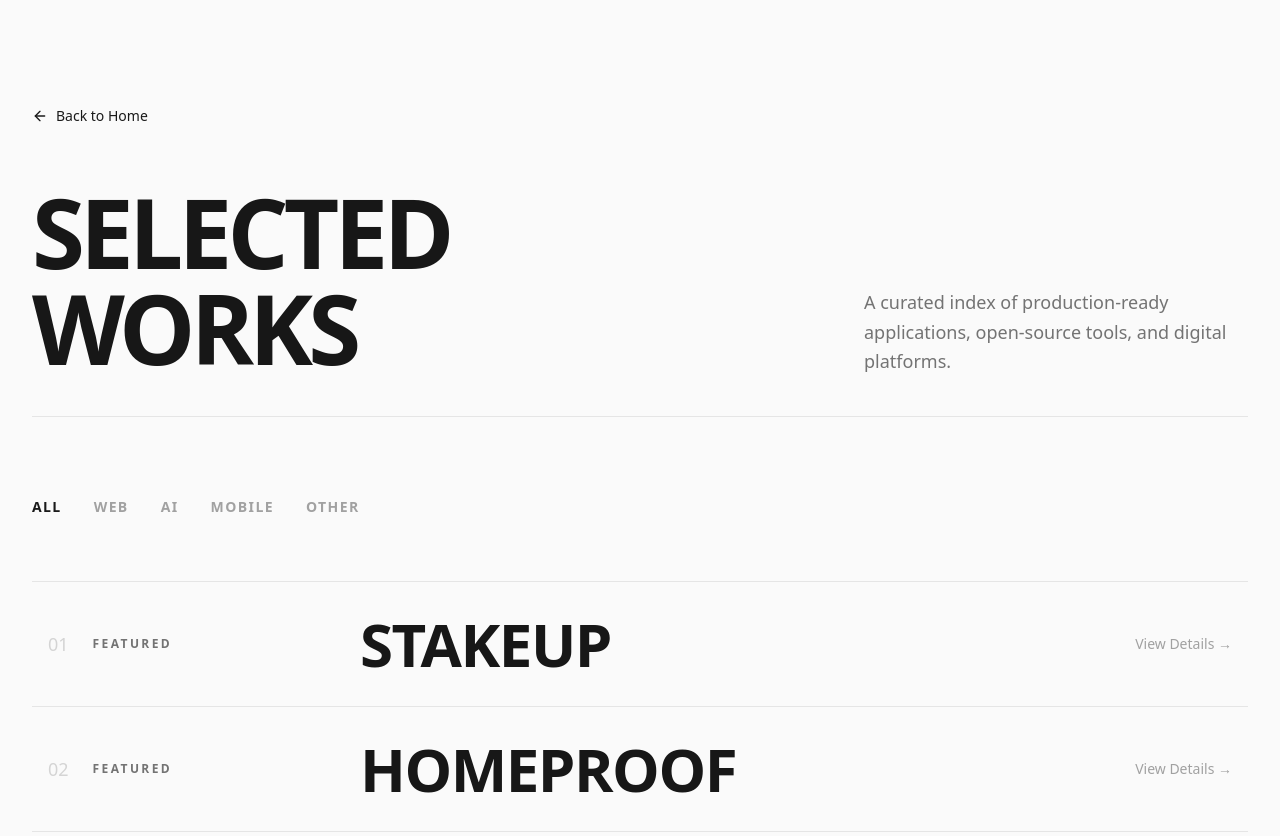
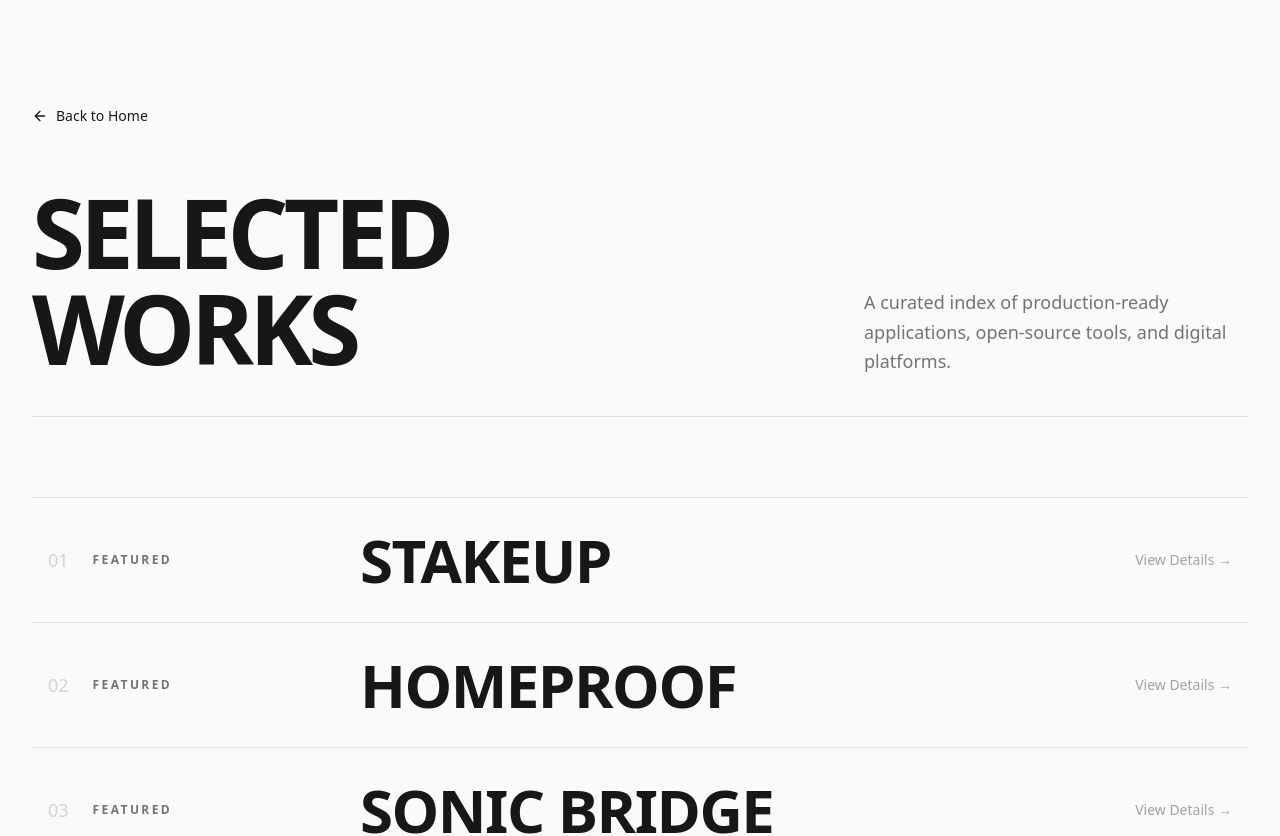
Before and after one commit to SaiDheeraj-19/Portfolio-, a Next.js app: page /projects in a window 1280 px wide. Shown: the top 836 px of the page. Built offline with nearby package versions, Linux system fonts and the light colour scheme.

Commit message:
style: remove project filters and delete unnecessary markdown files

```diff
--- a/src/app/projects/page.tsx
+++ b/src/app/projects/page.tsx
@@ -44,22 +44,7 @@ export default function ProjectsPage() {
             {/* Content Area */}
             <div className="container mx-auto px-4 sm:px-6 lg:px-8 max-w-7xl pt-8">
 
-                {/* Minimal Filters */}
-                <div className="flex flex-wrap gap-8 mb-16">
-                    {categories.map((category) => (
-                        <button
-                            key={category}
-                            onClick={() => setSelectedCategory(category)}
-                            className={`text-sm font-bold uppercase tracking-widest transition-colors hover:text-primary ${
-                                selectedCategory === category
-                                    ? "text-primary"
-                                    : "text-neutral-400"
-                            }`}
-                        >
-                            {category}
-                        </button>
-                    ))}
-                </div>
+
 
                 {/* Awwwards Style Giant Accordion List */}
                 <div className="flex flex-col border-t border-neutral-200">
```
Also changed, not shown: 2 other files (tests, documents, lock files or other folders).
